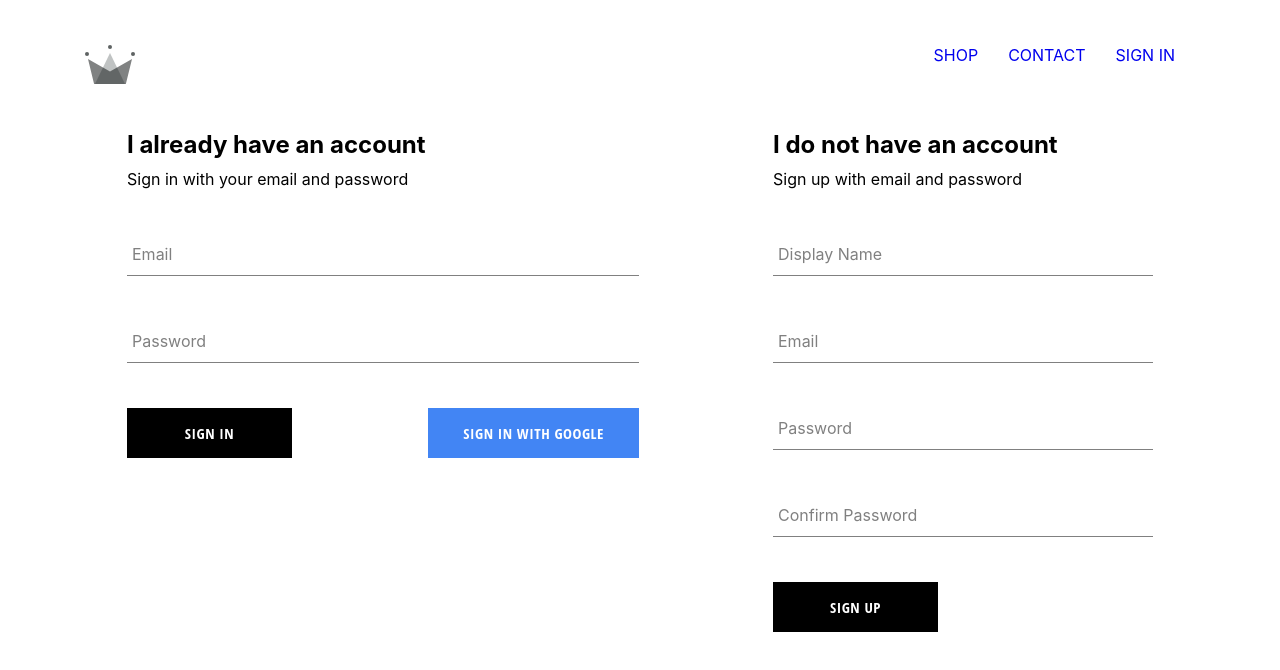
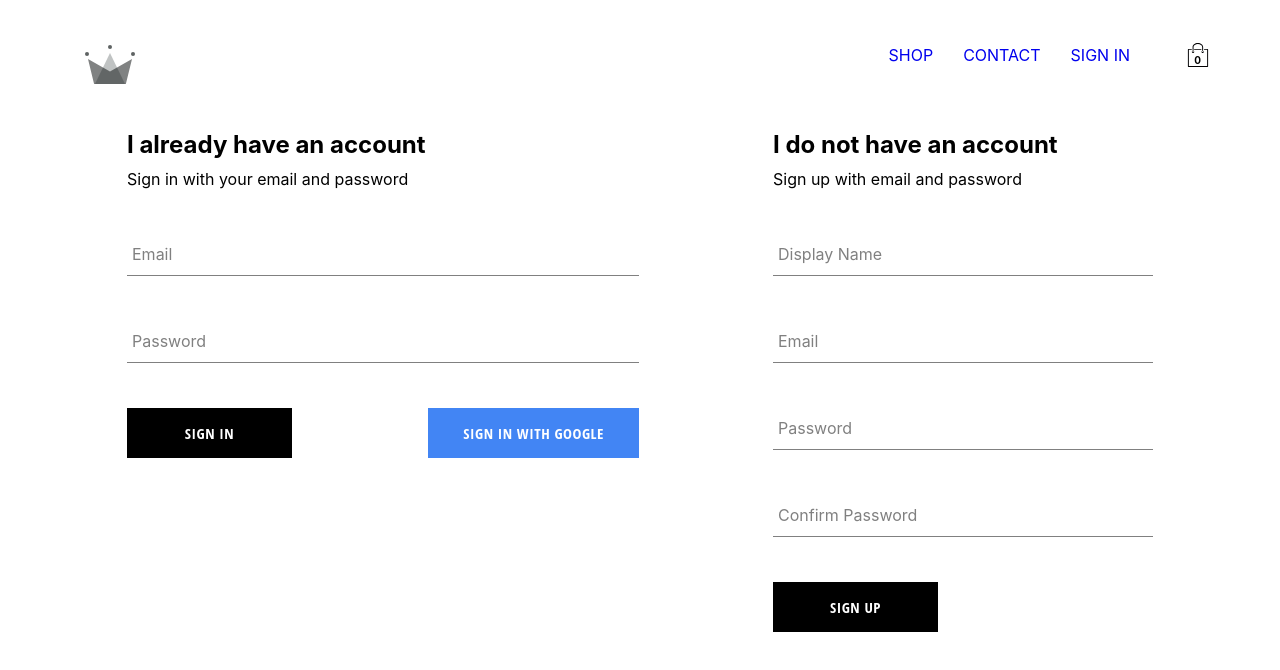
Before and after one commit to abhish002/shop-by-choice, a React (Create React App) app: page /signin in a window 1280 px wide. Shown: the top 670 px of the page. Built offline with nearby package versions, Linux system fonts and the light colour scheme; no server answers.

Commit message:
Added cart icon and cart menu with toggle hidden functionality.

```diff
--- a/src/App.js
+++ b/src/App.js
@@ -1,4 +1,4 @@
-import React, { Component } from 'react'
+import React, { Component } from 'react';
 import './App.css';
 import Homepage from './pages/homepage/homepage.component';
 import ShopPage from './pages/shop/shop.component';
@@ -7,7 +7,7 @@ import SigninAndSignUpPage from './pages/sign-in-and-sign-up/sign-in-and-sign-up
 
 import { Route, Switch, Redirect } from 'react-router-dom';
 
-import { auth, createUserProfileDocument } from './firebase/firebase.utils'
+import { auth, createUserProfileDocument } from './firebase/firebase.utils';
 
 import { connect } from 'react-redux';
 import { setCurrentUser } from '../src/actions/user/user.action';
--- /dev/null
+++ b/src/actions/cart/cart.actions.js
@@ -0,0 +1,5 @@
+import { TOGGLE_CART_MENU } from '../../constants/action-types.constants';
+
+export const toggleCart = () => ({
+  type: TOGGLE_CART_MENU,
+});
--- /dev/null
+++ b/src/components/cart-icon/cart-icon.component.jsx
@@ -0,0 +1,22 @@
+import './cart-icon.styles.scss';
+import { ReactComponent as ShoppingCartIcon } from '../../assets/shopping-bag.svg';
+
+import React from 'react';
+import { connect } from 'react-redux';
+
+import { toggleCart } from '../../actions/cart/cart.actions';
+
+function CartIcon({ toggleCart }) {
+  return (
+    <div className='cart-icon' onClick={toggleCart}>
+      <ShoppingCartIcon className='shopping-icon' />
+      <span className='item-count'>0</span>
+    </div>
+  )
+};
+
+const mapDispathToProps = dispatch => ({
+  toggleCart: () => dispatch(toggleCart())
+});
+
+export default connect(null, mapDispathToProps)(CartIcon);
--- /dev/null
+++ b/src/components/cart-icon/cart-icon.styles.scss
@@ -0,0 +1,21 @@
+.cart-icon {
+  width: 45px;
+  height: 45px;
+  position: relative;
+  display: flex;
+  align-items: center;
+  justify-content: center;
+  cursor: pointer;
+
+  .shopping-icon {
+    width: 24px;
+    height: 24px;
+  }
+
+  .item-count {
+    position: absolute;
+    font-size: 10px;
+    font-weight: bold;
+    bottom: 12px;
+  }
+}
--- /dev/null
+++ b/src/components/cart-menu/cart-menu.component.jsx
@@ -0,0 +1,13 @@
+import React from 'react';
+
+import './cart-menu.styles.scss';
+import CustomButton from '../../components/custom-button/custom-button.component';
+
+export default function CartMenu() {
+  return (
+    <div className='cart-dropdown'>
+      <div className='cart-items' />
+      <CustomButton>Checkout</CustomButton>
+    </div>
+  )
+}
--- /dev/null
+++ b/src/components/cart-menu/cart-menu.styles.scss
@@ -0,0 +1,24 @@
+.cart-dropdown {
+  position: absolute;
+  width: 240px;
+  height: 340px;
+  display: flex;
+  flex-direction: column;
+  padding: 20px;
+  border: 1px solid black;
+  background-color: white;
+  top: 90px;
+  right: 40px;
+  z-index: 5;
+
+  .cart-items {
+    height: 240px;
+    display: flex;
+    flex-direction: column;
+    overflow: scroll;
+  }
+
+  button {
+    margin-top: auto;
+  }
+}
--- a/src/components/header/header.component.jsx
+++ b/src/components/header/header.component.jsx
@@ -7,7 +7,10 @@ import { auth } from '../../firebase/firebase.utils';
 
 import { connect } from 'react-redux';
 
-const Header = ({ currentUser }) => {
+import CartIcon from '../../components/cart-icon/cart-icon.component';
+import CartMenu from '../../components/cart-menu/cart-menu.component';
+
+const Header = ({ currentUser, hidden }) => {
   console.log(currentUser && currentUser.displayName)
   const signinSignoutLink = currentUser ?
     <div className='header__options__option' onClick={() => auth.signOut()}>SIGN OUT</div> :
@@ -22,15 +25,17 @@ const Header = ({ currentUser }) => {
         <Link className='header__options__option' to='/contact'>CONTACT</Link>
         {signinSignoutLink}
         <div className='header__options__option display-name'>{currentUser && `Welcome, ${currentUser.currentUser.displayName}!`}</div>
+        <CartIcon />
       </div>
+      {hidden ? '' : <CartMenu />}
     </div>
   )
 }
 
-const mapStateToprops = (state) => {
-  console.log(state)
+const mapStateToprops = ({ user: { currentUser } , cart: { hidden } }) => {
   return {
-    currentUser: state.user.currentUser,
+    currentUser,
+    hidden,
   };
 }
 
--- a/src/constants/action-types.constants.js
+++ b/src/constants/action-types.constants.js
@@ -1 +1,2 @@
 export const SET_CURRENT_USER = 'SET_CURRENT_USER';
+export const TOGGLE_CART_MENU = 'TOGGLE_CART_MENU';
--- /dev/null
+++ b/src/reducers/cart.reducer.js
@@ -0,0 +1,21 @@
+import { TOGGLE_CART_MENU } from '../constants/action-types.constants';
+
+const INITIAL_STATE = {
+  hidden: true,
+};
+
+const cartReducer = (state = INITIAL_STATE, action) => {
+  switch (action.type) {
+    case TOGGLE_CART_MENU:
+      return {
+        ...state,
+        hidden: !state.hidden,
+      }
+    default:
+      return {
+        ...state,
+      }
+  }
+};
+
+export default cartReducer;
--- a/src/reducers/root-reducer.reducer.js
+++ b/src/reducers/root-reducer.reducer.js
@@ -1,7 +1,9 @@
 import { combineReducers } from 'redux';
 
-import { userReducer } from './user.reducer';
+import userReducer from './user.reducer';
+import cartReducer from './cart.reducer';
 
 export default combineReducers({
   user: userReducer,
+  cart: cartReducer,
 });
--- a/src/reducers/user.reducer.js
+++ b/src/reducers/user.reducer.js
@@ -4,7 +4,7 @@ const INITIAL_USER_STATE = {
     currentUser: null,
 };
 
-export const userReducer = (state = INITIAL_USER_STATE, action) => {
+const userReducer = (state = INITIAL_USER_STATE, action) => {
     switch (action.type) {
         case SET_CURRENT_USER:
             return {
@@ -15,3 +15,5 @@ export const userReducer = (state = INITIAL_USER_STATE, action) => {
             return state;
     }
 }
+
+export default userReducer;
```
Also changed, not shown: src/assets/shopping-bag.svg (added).
